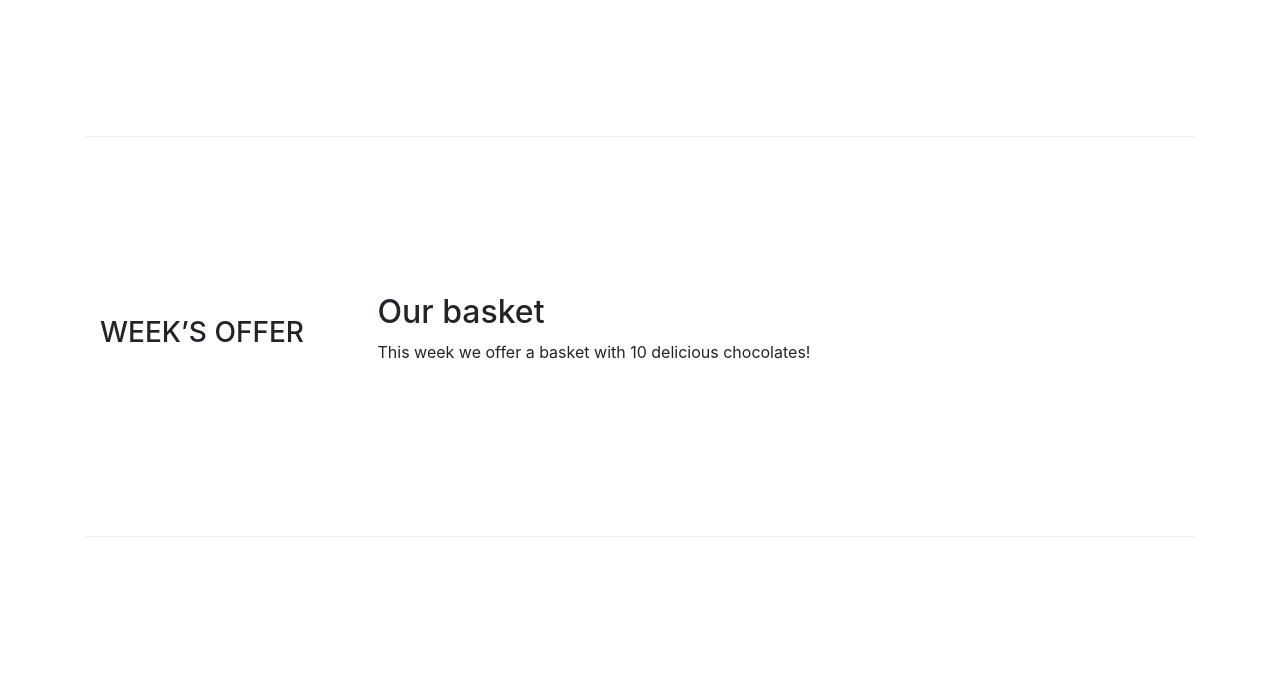
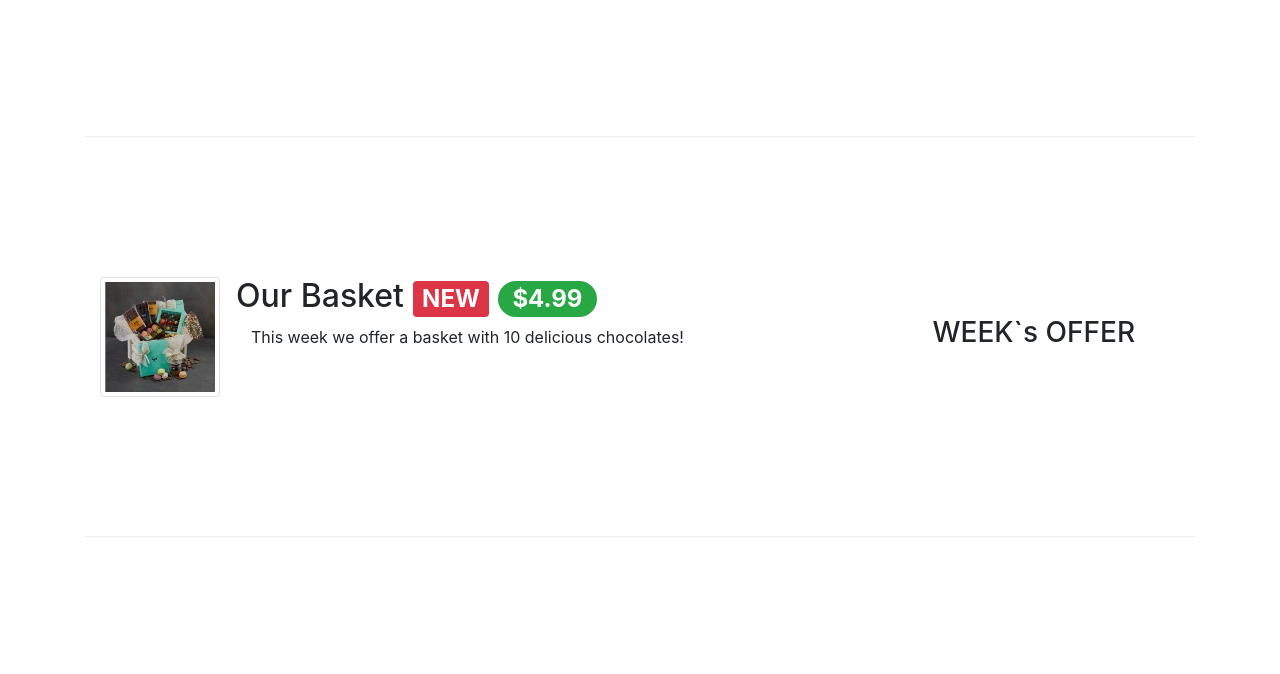
Before and after one commit to alicnc/leChocolat, a plain HTML site: page index.html in a window 1280 px wide. Shown: the part 576-1250 px from the top of the page. Drawn offline with nearby package versions, Linux system fonts and the light colour scheme.

Commit message:
"Bootstrap Assignment 4 Task

```diff
--- a/index.html
+++ b/index.html
@@ -72,6 +72,7 @@
             <div class="col-sm-4 col-md-3">
                 <h3>Our famous chocolates</h3>
             </div>
+            <div class="col-sm col-md">
                 <div class="media">
                     <img class="d-flex mr-3 img-thumbnail align-self-center" src="images/dark85.jpg" alt="85% DARK CHOCOLATE">
                     <div class="media-body">
@@ -84,15 +85,24 @@
                     </div>
                 </div>
             </div>
+        </div>
 
         <!--second row-->
-        <div class="row row-content align-items-center">
+        <div class="row flex-row-reverse row-content align-items-center">
             <div class="col-sm-4 col-md-3">
-                <h3>WEEK’S OFFER</h3>
+                <h3>WEEK`s OFFER</h3>
             </div>
             <div class="col-sm col-md">
-                <h2>Our basket</h2>
-                <p class="d-none d-sm-block">This week we offer a basket with 10 delicious chocolates! </p>
+                <div class="media">
+                    <img class="d-flex mr-3 img-thumbnail align-self-center" src="images/promotion.jpg" alt="promotion">
+                    <div class="media-body">
+                        <h2 class="mt-0">Our Basket
+                            <span class="badge badge-danger">NEW</span>
+                            <span class="badge badge-pill badge-success">$4.99</span>
+                        </h2>
+                        <p class="col d-none d-md-block">This week we offer a basket with 10 delicious chocolates!</p>
+                    </div>
+                </div>
             </div>
         </div>
 
```
Lines whose indentation alone changed are shown as unchanged.
